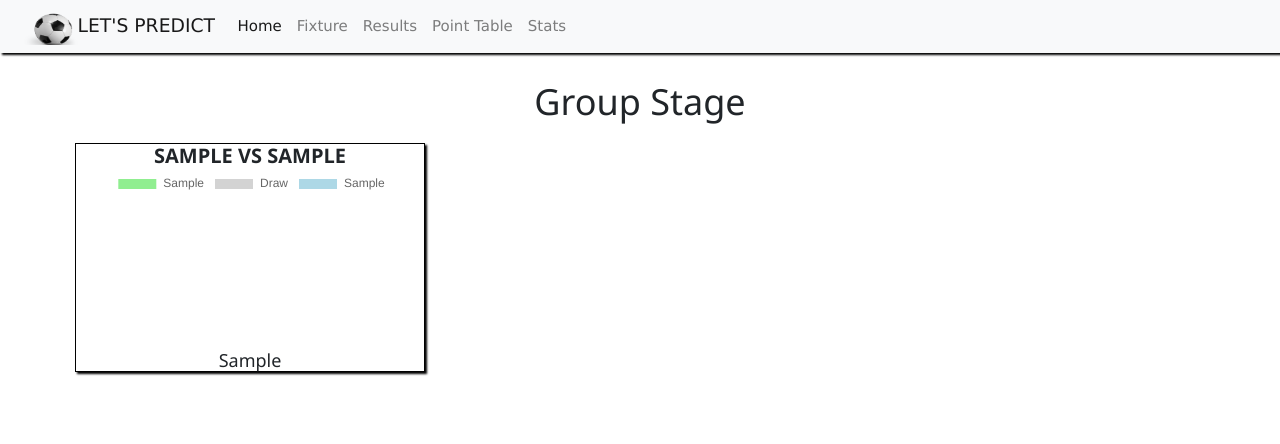
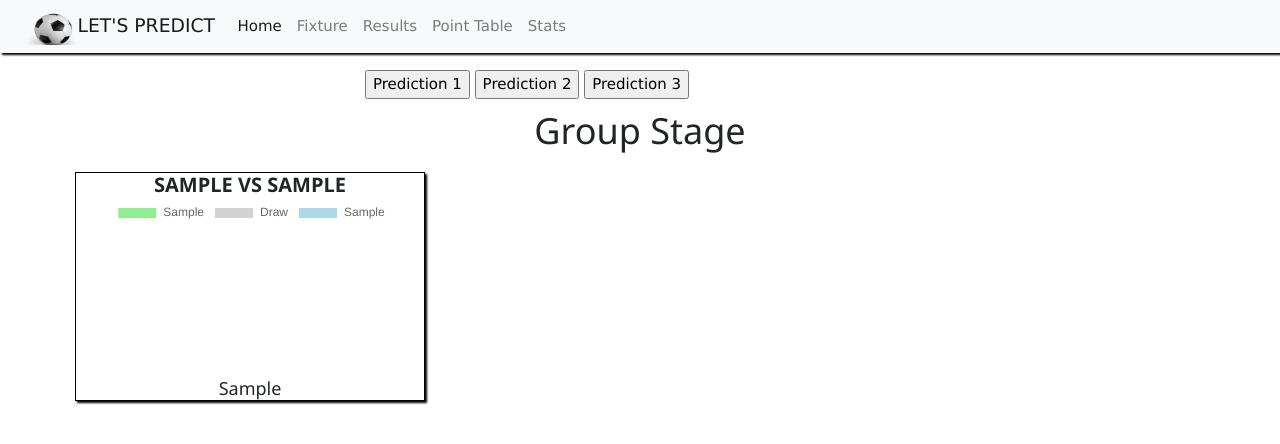
Before and after one commit to MustafaAbbas110/FinalProject, a Django app: template src/FYP/prediction/templates/prediction/Records.html in a window 1280 px wide. Shown: the top 444 px of the page. Run offline with Django 3.2, Linux system fonts and the light colour scheme; the template is opened without the code that fills it: most values are stand-ins (such as "Sample title", 1, 10 or a date in 2020); some libraries are stand-ins or nearby versions.

Commit message:
Last Stage Maybe

```diff
--- a/src/FYP/Home/templates/base.html
+++ b/src/FYP/Home/templates/base.html
@@ -3,6 +3,8 @@
 <!doctype html>
   <head>
   	<title>Let's Predict</title>
+	<link href="https://cdnjs.cloudflare.com/ajax/libs/meyer-reset/2.0/reset.min.css" rel="stylesheet"/>
+	<link href="https://fonts.googleapis.com/css?family=Alex+Brush" rel="stylesheet">
   	<link rel="stylesheet" href="{% static 'css/reset.css' %}" />
   	<link rel="stylesheet" href="https://maxcdn.bootstrapcdn.com/bootstrap/4.0.0/css/bootstrap.min.css" integrity="sha384-Gn5384xqQ1aoWXA+058RXPxPg6fy4IWvTNh0E263XmFcJlSAwiGgFAW/dAiS6JXm" crossorigin="anonymous">
 	<link rel="stylesheet" href="{% static 'css/style.css' %}" />
--- a/src/FYP/Home/views.py
+++ b/src/FYP/Home/views.py
@@ -1,9 +1,9 @@
 from django.shortcuts import render
-#from Home import NewsScraping
+from Home import NewsScraping
 from Home import models
 
 #-- News Data Collection --#
-#NewsScraping.NewsCollection()
+NewsScraping.NewsCollection()
 NewsData = models.NewsFeed.objects.all()
 
 
--- a/src/FYP/fixture/views.py
+++ b/src/FYP/fixture/views.py
@@ -4,9 +4,9 @@ from time import ctime
 from fixture import models
 from fixture.models import schedule
 
-time = ctime()[11:16] == "01:00"
+#time = ctime()[11:16] == "01:00"
 
-if(False):
+if(True):
 	rows = schedule.objects.all()
 	for row in rows:
 		row.delete()
--- a/src/FYP/prediction/templates/prediction/Records.html
+++ b/src/FYP/prediction/templates/prediction/Records.html
@@ -4,6 +4,14 @@
 {% block content %}
 
 		<script src="https://cdnjs.cloudflare.com/ajax/libs/Chart.js/2.9.3/Chart.bundle.js"></script>
+
+		<form style="width:550px; margin:0 auto;" action="" method="POST">
+            {% csrf_token %}
+               <input id="LogisticRegression" type="Submit" name="Submit" value="Prediction 1"/>
+			   <input id="DecisionTreeClassifier" type="Submit" name="Submit" value="Prediction 2"/>
+			   <input id="RandomForestClassifier" type="Submit" name="Submit" value="Prediction 3"/>
+        </form>
+
 		<h1 style="text-align:center;">Group Stage</h1>
 		{% for i in data %}
 			{% if forloop.counter == 49 %}
@@ -53,6 +61,8 @@
 					type: 'pie',
 					data: data,
 				});
+
+
 			</script>
 		{% endfor %}
 
```
Also changed, not shown: src/FYP/fifaRecords/templates/fifaRecords/Records.html (+3 -5 lines), src/FYP/prediction/views.py (+13 -5 lines), src/FYP/db.sqlite3.
